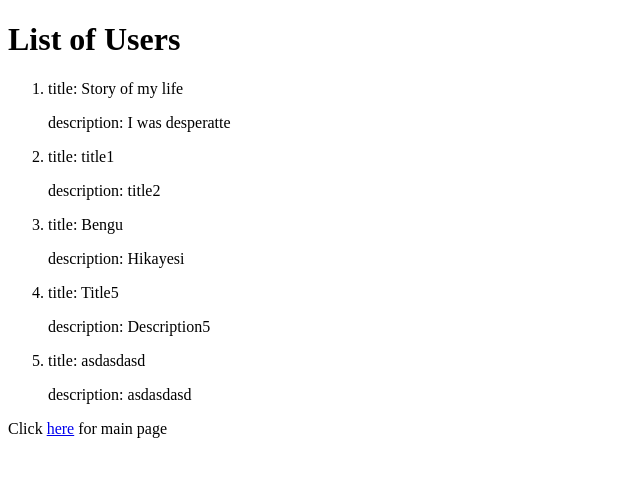
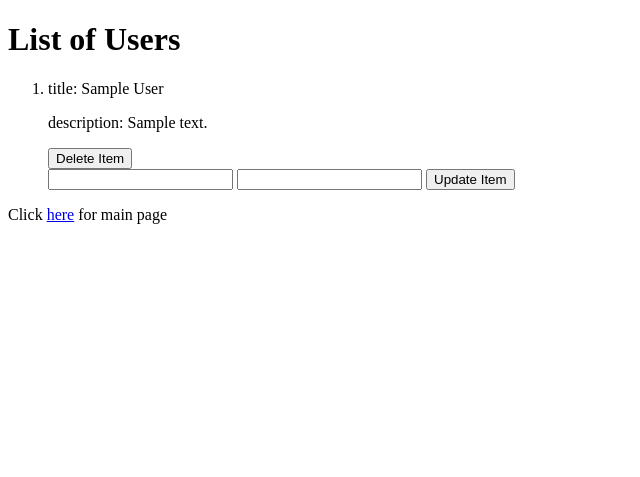
Before and after one commit to cando-jo/flask_db, a Flask app: page /list in a window 1280 px wide. Shown: the top 477 px of the page, without its empty margins (0-640 px from the left). Run offline with Flask 3, Linux system fonts and the light colour scheme; tables that the repository leaves empty hold one stand-in row (values such as "Sample post").

Commit message:
CRUD Operations

```diff
--- a/main.py
+++ b/main.py
@@ -3,12 +3,14 @@ from flask_sqlalchemy import SQLAlchemy
 
 app = Flask(__name__)
 
-app.config['SQLALCHEMY_DATABASE_URI'] = 'sqlite:///diary.db'
+app.config['SQLALCHEMY_DATABASE_URI'] = 'mysql://root:password123@localhost/users'
+# mysql://username:password@host:port/database_name
+
 app.config['SQLALCHEMY_TRACK_MODIFICATIONS'] = False
 
 db = SQLAlchemy(app)
 
-class User(db.Model):
+class User(db.Model): #Muscle Memory
     id=db.Column(db.Integer, primary_key=True)
     title=db.Column(db.String(100), nullable=False)
     description=db.Column(db.String(400), nullable=False)
@@ -38,5 +40,40 @@ def add_user():
         return redirect(url_for("index"))
     return render_template("user/add.html")
 
+@app.route("/delete/<int:id>", methods=["POST"])
+def delete(id):
+    if request.method == "POST":
+        user = User.query.get(id)
+        if user:
+            db.session.delete(user)
+            db.session.commit()
+            return redirect(url_for("index"))
+        else:
+            return "User not found", 404
+
+    return redirect(url_for("index"))
+
+@app.route("/update/<int:id>", methods=["POST"])
+def update(id):
+    if request.method=="POST":
+        user=User.query.get(id)
+        if user:
+            new_title = request.form["new_title"]
+            new_description = request.form["new_description"]
+            if new_title:
+                user.title = new_title
+            if new_description:
+                user.description = new_description
+
+            db.session.commit()
+            return redirect(url_for('index'))
+
+        else:
+            return "User not found", 404
+
+    return redirect(url_for("index"))
+
+
+
 if __name__=="__main__":
-    app.run(host='0.0.0.0', port=80)
+    app.run(debug=True, host='0.0.0.0', port=80)
--- a/templates/user/list.html
+++ b/templates/user/list.html
@@ -8,13 +8,21 @@
 <body>
     <h1>List of Users</h1>
     <ol>
-
         {% for user in users %}
         <li>
-            <p>title: {{user.title}} </p>
-            <p>description: {{user.description}}</p>
+            <p>title: {{ user.title }} </p>
+            <p>description: {{ user.description }}</p>
+            <form action="/delete/{{ user.id }}" method="POST">
+                <button type="submit">Delete Item</button>
+            </form>
+            <form action="/update/{{ user.id }}" method="POST">
+                <input type="text" name="new_title">
+                <input type="text" name="new_description">
+                <button type="submit">Update Item</button>
+            </form>
         </li>
-        {% endfor %}
+    {% endfor %}
+
     </ol>
 
     <p>
```
Also changed, not shown: requirements.txt (+17 -2 lines), instance/diary.db.
